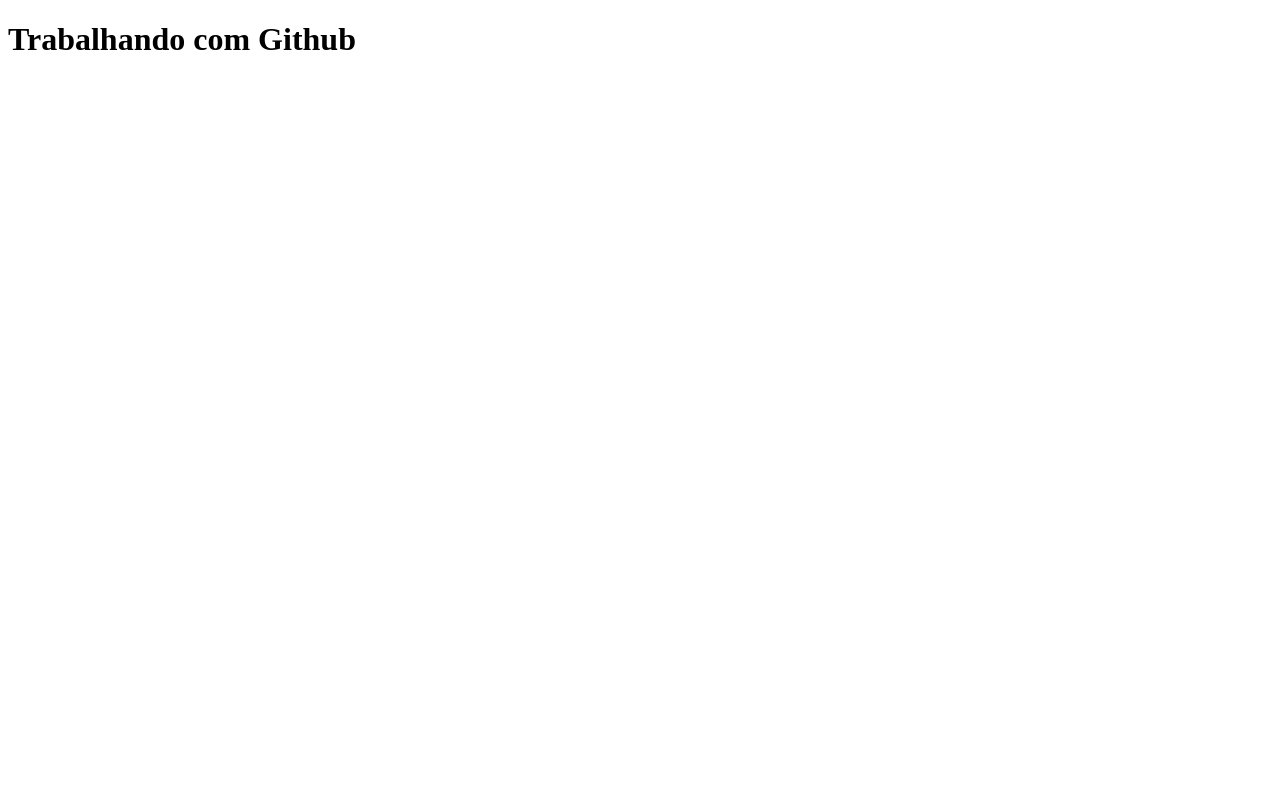
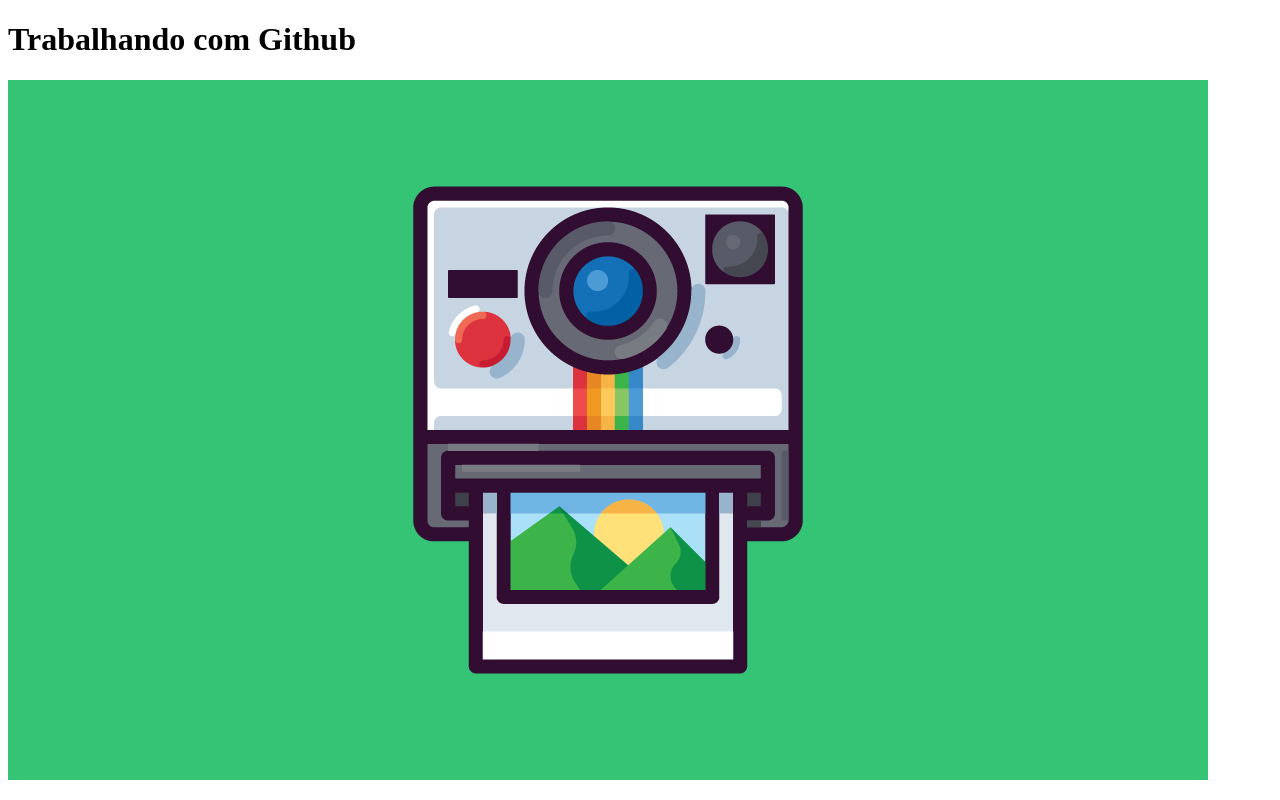
Before and after one commit to LucasMedeiros7/trabalhando-com-github, a plain HTML site: page index.html in a window 1280 px wide. Drawn offline with Linux system fonts and the light colour scheme.

Commit message:
adicionando imagem

```diff
--- a/index.html
+++ b/index.html
@@ -7,5 +7,6 @@
 </head>
 <body>
     <h1>Trabalhando com Github</h1>
+    <img src="./images/image.png" alt="Imagem de uma camera fotografica animada" >
 </body>
 </html>
```
Also changed, not shown: images/image.png (added).
